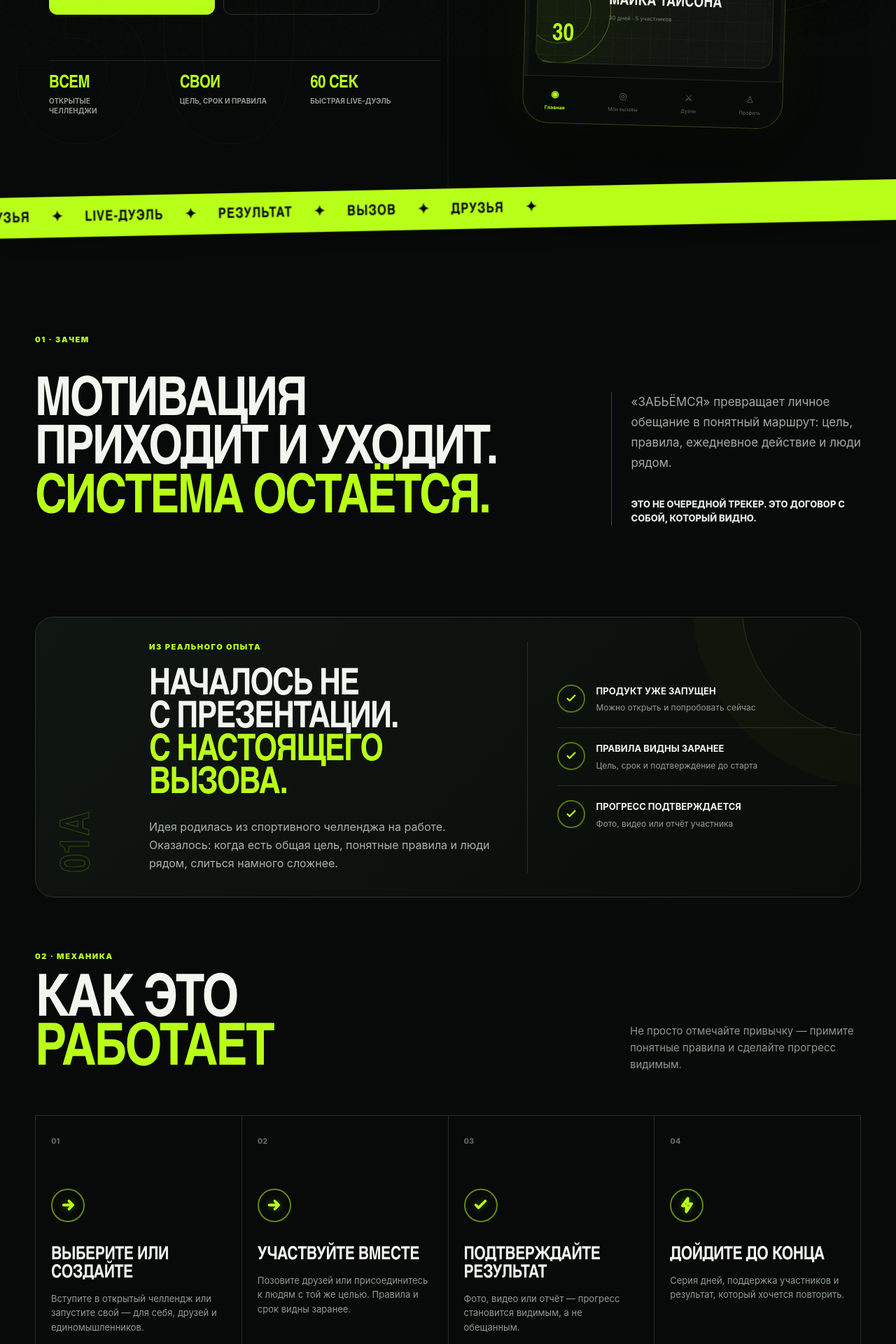
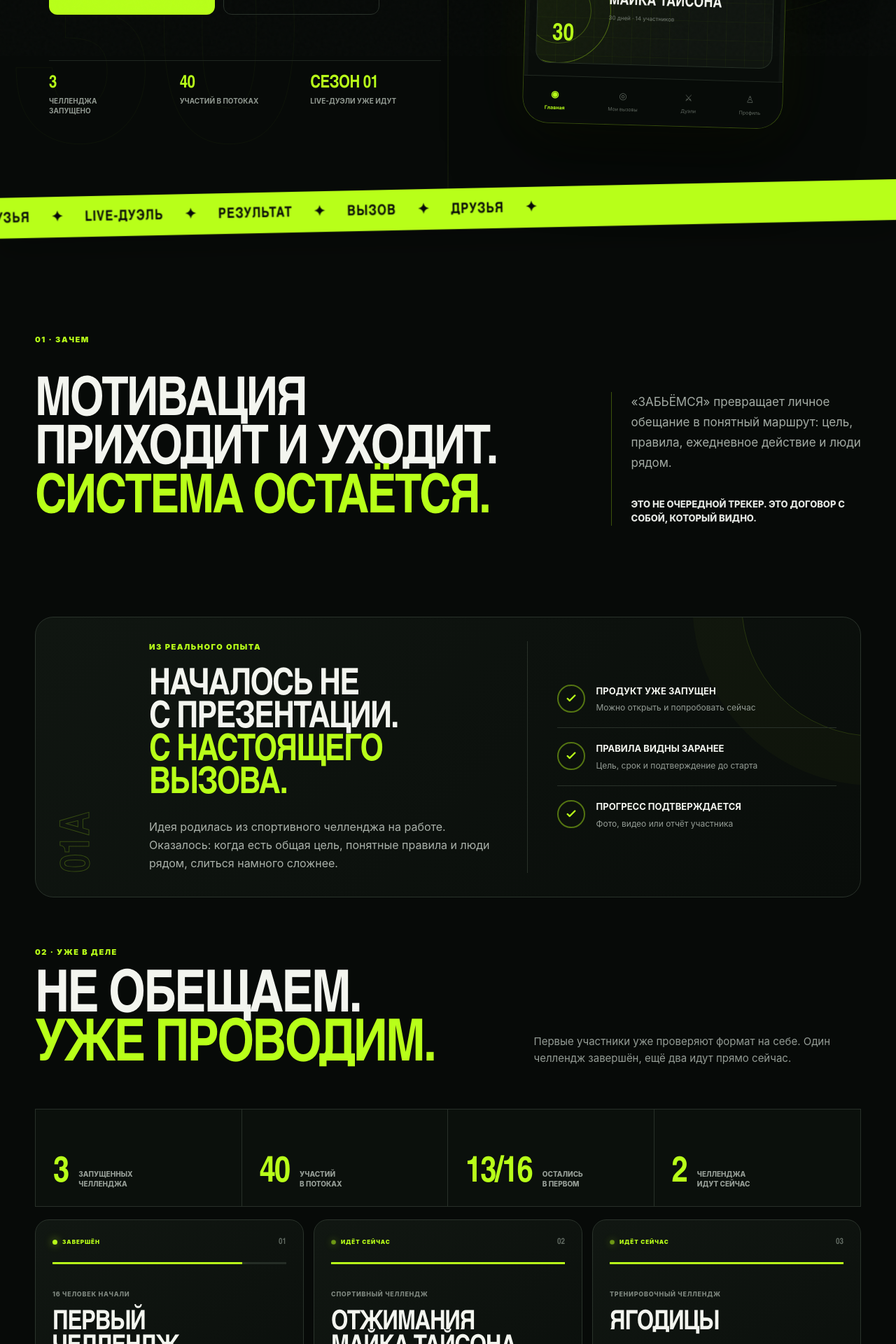
Before and after one commit to Gartrem/zabyemsya-landing, a Next.js app: page / in a window 1280 px wide. Shown: the part 720-2640 px from the top of the page at 70% size. Built offline with nearby package versions, Linux system fonts and the light colour scheme.

Commit message:
Show real challenge activity and participant review

```diff
--- a/app/page.tsx
+++ b/app/page.tsx
@@ -80,7 +80,7 @@ function PhoneScreen({ compact = false }: { compact?: boolean }) {
         <div className="challenge-content">
           <div className="challenge-meta"><span>● Активен</span><b>СПОРТ</b></div>
           <h4>🥊 ОТЖИМАНИЯ<br />МАЙКА ТАЙСОНА</h4>
-          <p>30 дней · 5 участников</p>
+          <p>30 дней · 14 участников</p>
         </div>
         <strong className="challenge-days">30</strong>
       </div>
@@ -103,6 +103,36 @@ const existing = [
   "Ежедневные отчёты и серия дней",
   "Фото- и видеоподтверждения",
   "Профиль участника и достижения",
+];
+
+const challengeRuns = [
+  {
+    status: "ЗАВЕРШЁН",
+    title: "ПЕРВЫЙ ЧЕЛЛЕНДЖ",
+    meta: "16 человек начали",
+    result: "13",
+    resultLabel: "остались до конца",
+    progress: "81%",
+    tone: "complete",
+  },
+  {
+    status: "ИДЁТ СЕЙЧАС",
+    title: "ОТЖИМАНИЯ МАЙКА ТАЙСОНА",
+    meta: "Спортивный челлендж",
+    result: "14",
+    resultLabel: "участников",
+    progress: "LIVE",
+    tone: "active",
+  },
+  {
+    status: "ИДЁТ СЕЙЧАС",
+    title: "ЯГОДИЦЫ",
+    meta: "Тренировочный челлендж",
+    result: "10",
+    resultLabel: "участниц",
+    progress: "LIVE",
+    tone: "active",
+  },
 ];
 
 const faqs = [
@@ -168,6 +198,7 @@ export default function Home() {
         <a className="logo" href="#top" aria-label="Забьёмся — на главную"><BrandMark /><span>ЗАБЬЁМСЯ</span></a>
         <nav className={menuOpen ? "nav-open" : ""} aria-label="Основная навигация">
           <a href="#mechanics" onClick={() => setMenuOpen(false)}>Как работает</a>
+          <a href="#results" onClick={() => setMenuOpen(false)}>Уже участвуют</a>
           <a href="#modes" onClick={() => setMenuOpen(false)}>LIVE-дуэли</a>
           <a href="#faq" onClick={() => setMenuOpen(false)}>Вопросы</a>
         </nav>
@@ -188,9 +219,9 @@ export default function Home() {
             <a className="button button--ghost" href="#product">Смотреть продукт <span>↓</span></a>
           </div>
           <div className="hero-stats">
-            <div><strong>ВСЕМ</strong><span>открытые челленджи</span></div>
-            <div><strong>СВОИ</strong><span>цель, срок и правила</span></div>
-            <div><strong>60 СЕК</strong><span>быстрая LIVE-дуэль</span></div>
+            <div><strong>3</strong><span>челленджа запущено</span></div>
+            <div><strong>40</strong><span>участий в потоках</span></div>
+            <div><strong>СЕЗОН 01</strong><span>LIVE-дуэли уже идут</span></div>
           </div>
         </div>
         <div className="hero-product" data-reveal>
@@ -231,9 +262,73 @@ export default function Home() {
         </div>
       </section>
 
+      <section className="results section-shell" id="results">
+        <div className="results-heading" data-reveal>
+          <div>
+            <div className="section-kicker">02 · УЖЕ В ДЕЛЕ</div>
+            <h2>НЕ ОБЕЩАЕМ.<br /><em>УЖЕ ПРОВОДИМ.</em></h2>
+          </div>
+          <p>Первые участники уже проверяют формат на себе. Один челлендж завершён, ещё два идут прямо сейчас.</p>
+        </div>
+
+        <div className="results-summary" data-reveal aria-label="Результаты первых челленджей">
+          <div><strong>3</strong><span>запущенных<br />челленджа</span></div>
+          <div><strong>40</strong><span>участий<br />в потоках</span></div>
+          <div><strong>13/16</strong><span>остались<br />в первом</span></div>
+          <div><strong>2</strong><span>челленджа<br />идут сейчас</span></div>
+        </div>
+
+        <div className="run-grid">
+          {challengeRuns.map((run, index) => (
+            <article className={`run-card run-card--${run.tone}`} data-reveal key={run.title} style={{ "--delay": `${index * 90}ms` } as React.CSSProperties}>
+              <div className="run-card-top"><span>{run.status}</span><b>{String(index + 1).padStart(2, "0")}</b></div>
+              <div className="run-progress"><i style={{ width: run.progress === "81%" ? "81%" : "100%" }} /></div>
+              <small>{run.meta}</small>
+              <h3>{run.title}</h3>
+              <div className="run-result"><strong>{run.result}</strong><span>{run.resultLabel}</span></div>
+              <em>{run.progress}</em>
+            </article>
+          ))}
+        </div>
+
+        <article className="season-proof" data-reveal>
+          <div className="season-signal"><span>LIVE</span><i /></div>
+          <div className="season-copy">
+            <small>LIVE-ДУЭЛИ · СЕЗОН 01</small>
+            <h3>ПЕРВЫЙ СЕЗОН<br /><em>УЖЕ ЗАПУЩЕН</em></h3>
+            <p>Участники соревнуются в минутных дуэлях, набирают рейтинг и поднимаются в таблице сезона.</p>
+          </div>
+          <div className="season-disciplines">
+            <span><b>01</b> ОТЖИМАНИЯ</span>
+            <span><b>02</b> ПРИСЕДАНИЯ</span>
+          </div>
+          <a className="button button--primary" href={APP_URL} target="_blank" rel="noreferrer">Смотреть сезон <ArrowIcon /></a>
+        </article>
+      </section>
+
+      <section className="reviews section-shell" id="reviews" data-reveal>
+        <div className="review-index" aria-hidden="true">“</div>
+        <div className="review-heading">
+          <div className="section-kicker">РЕАЛЬНЫЙ ОТЗЫВ · ПЕРВЫЙ ПОТОК</div>
+          <h2>«Я БЫЛА УВЕРЕНА,<br />ЧТО ВЫЛЕЧУ ПЕРВОЙ…»</h2>
+        </div>
+        <article className="review-card">
+          <blockquote>«Хочу сказать спасибо за новый опыт. Это было в новинку для меня. Я со спортом на “вы” последние 6 лет и даже была уверена, что вылечу первой… Но, блин, это было круто!»</blockquote>
+          <div className="review-author">
+            <span>О</span>
+            <div><strong>ОЛЬГА Ш.</strong><small>Участница первого челленджа</small></div>
+          </div>
+          <div className="review-source"><i /> ОТЗЫВ ИЗ TELEGRAM</div>
+        </article>
+        <aside className="review-fact">
+          <strong>13 <i>из</i> 16</strong>
+          <span>участников продолжили<br />первый челлендж</span>
+        </aside>
+      </section>
+
       <section className="mechanics section-shell" id="mechanics">
         <div className="section-heading" data-reveal>
-          <div><span>02 · МЕХАНИКА</span><h2>КАК ЭТО<br /><em>РАБОТАЕТ</em></h2></div>
+          <div><span>03 · МЕХАНИКА</span><h2>КАК ЭТО<br /><em>РАБОТАЕТ</em></h2></div>
           <p>Не просто отмечайте привычку — примите понятные правила и сделайте прогресс видимым.</p>
         </div>
         <div className="steps">
@@ -249,7 +344,7 @@ export default function Home() {
       <section className="product-section" id="product">
         <div className="section-shell product-grid">
           <div className="product-copy" data-reveal>
-            <div className="section-kicker">03 · УЖЕ РАБОТАЕТ</div>
+            <div className="section-kicker">04 · УЖЕ РАБОТАЕТ</div>
             <h2>НЕ КОНЦЕПТ.<br /><em>ЖИВОЙ ПРОДУКТ.</em></h2>
             <p>Платформа уже запущена: участвуйте в открытых челленджах, создавайте собственные для себя и друзей или выходите на LIVE-дуэль.</p>
             <ul>
@@ -286,19 +381,19 @@ export default function Home() {
 
       <section className="future section-shell" id="modes">
         <div className="section-heading" data-reveal>
-          <div><span>04 · РЕЖИМЫ ПЛАТФОРМЫ</span><h2>ВЫБЕРИТЕ<br /><em>СВОЙ ФОРМАТ</em></h2></div>
+          <div><span>05 · РЕЖИМЫ ПЛАТФОРМЫ</span><h2>ВЫБЕРИТЕ<br /><em>СВОЙ ФОРМАТ</em></h2></div>
           <p>Открытые вызовы, свои компании друзей и быстрые LIVE-дуэли — всё уже внутри.</p>
         </div>
         <div className="future-grid">
           <article className="future-main" data-reveal>
-            <div className="future-badge">УЖЕ ДОСТУПНО</div>
+            <div className="future-badge">СЕЗОН 01 · УЖЕ ИДЁТ</div>
             <div className="duel-visual">
               <div className="duel-player"><span>01</span><b>ВЫ</b><strong>24</strong></div>
               <div className="duel-center"><small>LIVE</small><b>00:42</b><span>ОТЖИМАНИЯ</span></div>
               <div className="duel-player duel-player--right"><span>02</span><b>СОПЕРНИК</b><strong>21</strong></div>
             </div>
             <h3>LIVE-ДУЭЛИ</h3>
-            <p>Минута. Два участника. Камера считает повторы — результат видно сразу.</p>
+            <p>Первый рейтинговый сезон уже запущен: минута, два участника и две дисциплины — отжимания и приседания.</p>
           </article>
           <article className="future-card" data-reveal><span>СОЗДАВАЙТЕ</span><div className="future-number">#01</div><h3>СВОЙ ЧЕЛЛЕНДЖ</h3><p>Задайте цель, срок и правила. Проходите вызов сами или откройте его для всех.</p></article>
           <article className="future-card future-card--acid" data-reveal><span>ВМЕСТЕ</span><div className="future-number">#02</div><h3>ДЛЯ ДРУЗЕЙ</h3><p>Соберите своих, следите за общей серией и поддерживайте друг друга до финиша.</p></article>
@@ -306,7 +401,7 @@ export default function Home() {
       </section>
 
       <section className="categories section-shell" data-reveal>
-        <div className="section-kicker">05 · ВЫБЕРИ СВОЁ</div>
+        <div className="section-kicker">06 · ВЫБЕРИ СВОЁ</div>
         <div className="category-rows">
           <div><span>01</span><b>СПОРТ</b><i>СИЛА · БЕГ · ВЫНОСЛИВОСТЬ</i><em>↗</em></div>
           <div><span>02</span><b>ПРИВЫЧКИ</b><i>РЕЖИМ · ФОКУС · ДИСЦИПЛИНА</i><em>↗</em></div>
@@ -318,7 +413,7 @@ export default function Home() {
       <section className="business section-shell" id="business" data-reveal>
         <div className="business-rings" aria-hidden="true"><i /><i /><i /></div>
         <div className="business-copy">
-          <div className="section-kicker section-kicker--dark">06 · ДОПОЛНИТЕЛЬНЫЙ ФОРМАТ</div>
+          <div className="section-kicker section-kicker--dark">07 · ДОПОЛНИТЕЛЬНЫЙ ФОРМАТ</div>
           <h2>ЧЕЛЛЕНДЖИ<br /><em>ДЛЯ КОМАНД.</em></h2>
           <p>Основная платформа открыта каждому. Компании могут дополнительно проводить отдельные спортивные вызовы для сотрудников.</p>
         </div>
@@ -331,7 +426,7 @@ export default function Home() {
 
       <section className="faq section-shell" id="faq">
         <div className="section-heading" data-reveal>
-          <div><span>07 · БЕЗ МЕЛКОГО ШРИФТА</span><h2>ЧАСТЫЕ<br /><em>ВОПРОСЫ</em></h2></div>
+          <div><span>08 · БЕЗ МЕЛКОГО ШРИФТА</span><h2>ЧАСТЫЕ<br /><em>ВОПРОСЫ</em></h2></div>
           <p>Коротко о механике, подтверждениях, LIVE-дуэлях и правилах платформы.</p>
         </div>
         <div className="faq-list" data-reveal>
@@ -357,7 +452,7 @@ export default function Home() {
           <a className="logo" href="#top"><BrandMark /><span>ЗАБЬЁМСЯ</span></a>
           <p>Платформа дисциплины и достижения целей.</p>
         </div>
-        <nav className="footer-nav" aria-label="Разделы сайта"><a href="#mechanics">Механика</a><a href="#modes">LIVE-дуэли</a><a href="#business">Компаниям</a><a href="#faq">Вопросы</a></nav>
+        <nav className="footer-nav" aria-label="Разделы сайта"><a href="#results">Результаты</a><a href="#reviews">Отзывы</a><a href="#mechanics">Механика</a><a href="#modes">LIVE-дуэли</a><a href="#business">Компаниям</a><a href="#faq">Вопросы</a></nav>
         <div className="footer-docs">
           <span>Документы и поддержка доступны внутри приложения</span>
           <div><a href={APP_URL} target="_blank" rel="noreferrer">Пользовательское соглашение</a><a href={APP_URL} target="_blank" rel="noreferrer">Правила платформы</a><a href={APP_URL} target="_blank" rel="noreferrer">Поддержка</a></div>
```
